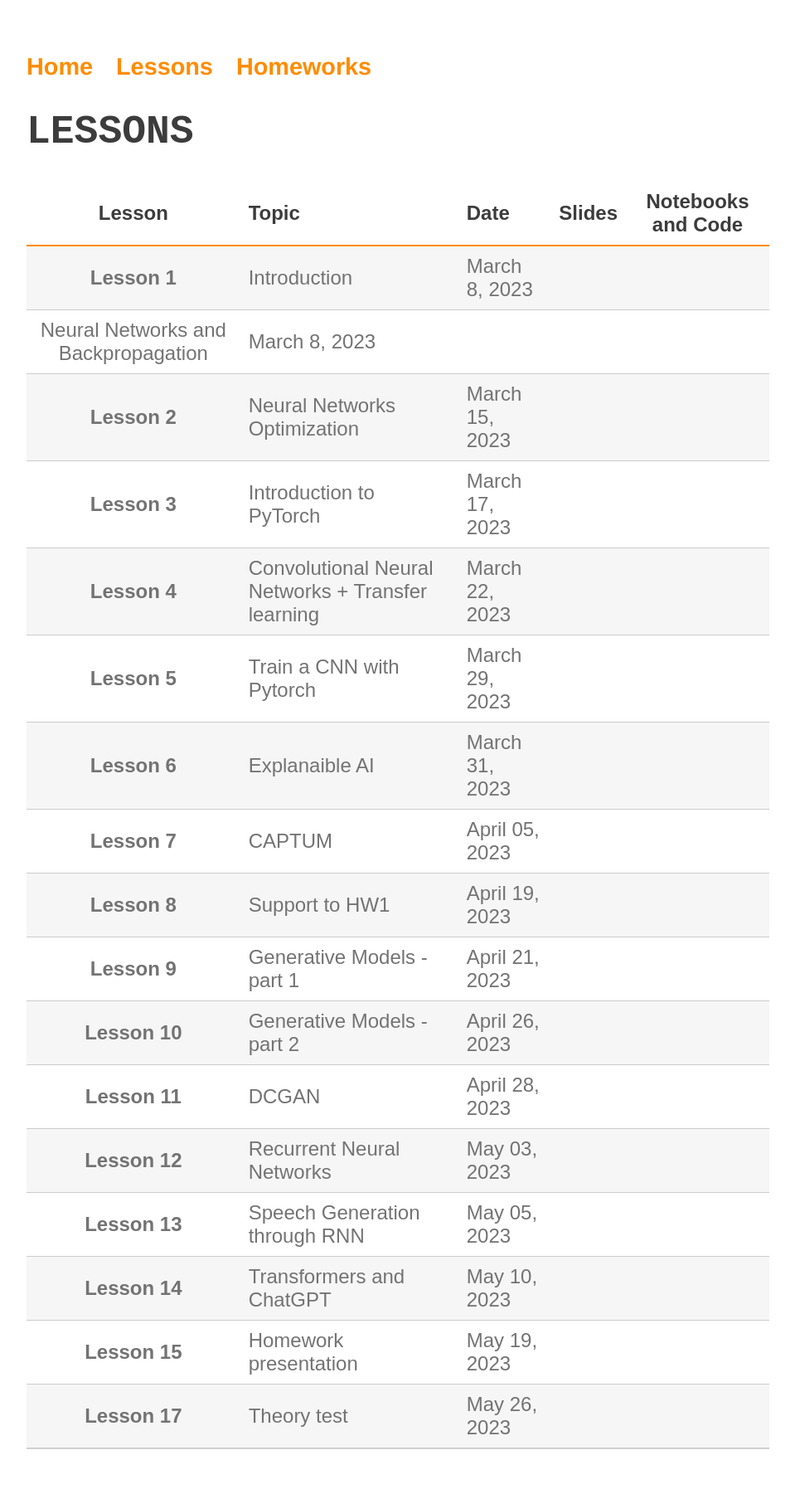
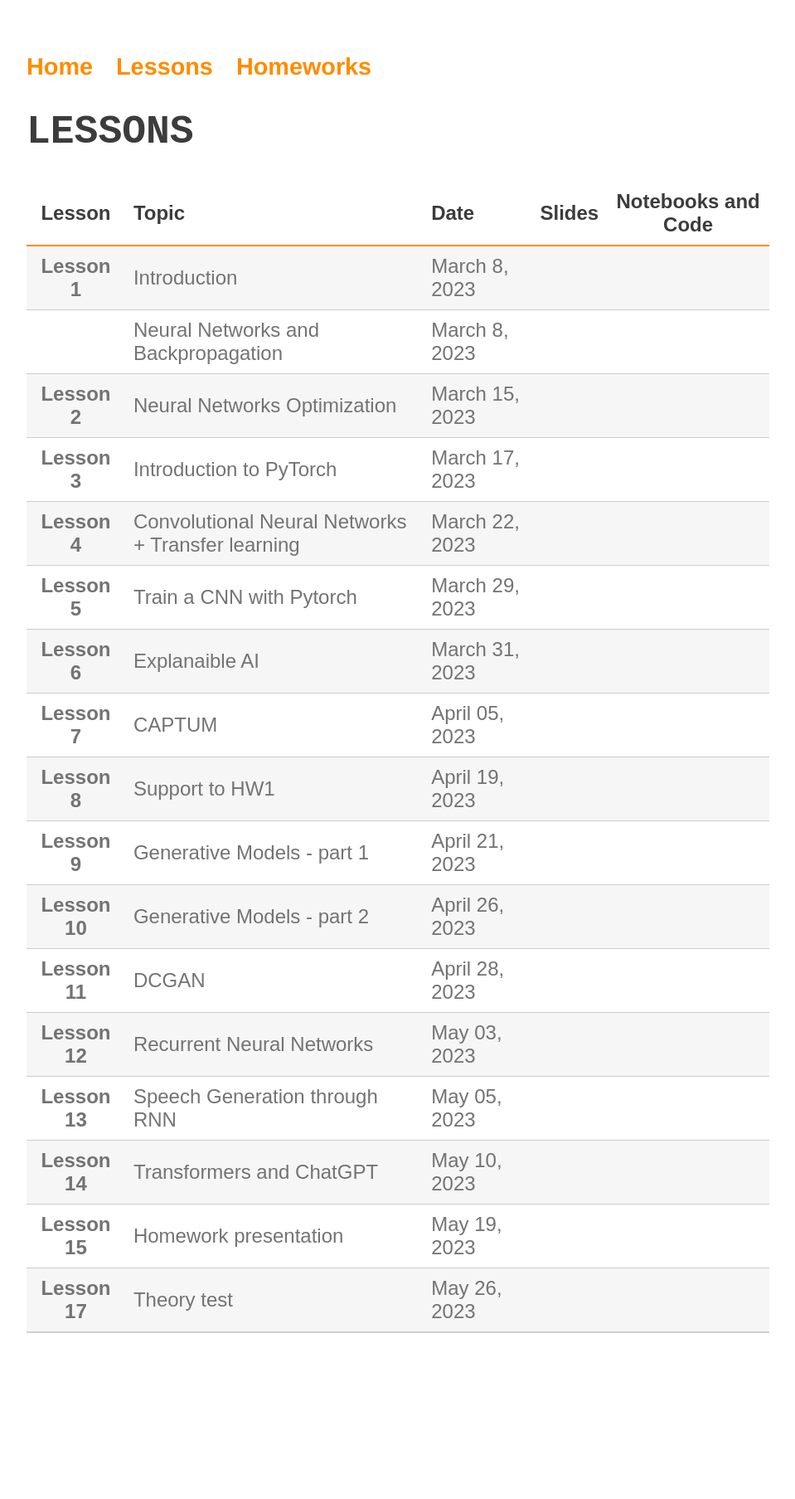
Before and after one commit to perceivelab/knowledge-discovery-course, a Jekyll site: the page built from lezioni.md, in a window 1280 px wide. Shown: the whole page at 83% size, without its empty margins (160-1119 px from the left). Built offline with Jekyll 4.4.1, drawn with Linux system fonts in a browser that asks for light colours; our own code applies the rules of GitHub Pages for plain Markdown files; after the commit the page ends 1667 px from its top, so only the background shows below that.

```diff
--- a/lezioni.md
+++ b/lezioni.md
@@ -4,7 +4,7 @@
 | Lesson | Topic              | Date    | Slides          | Notebooks and Code |
 | :-------:| ------------------ | --------------- | :-------:           |:-------:  |
 | **Lesson 1**      | Introduction                                      | March 8, 2023                  |    | |
-                    | Neural Networks and Backpropagation               | March 8, 2023                  |    | |
+|                   | Neural Networks and Backpropagation               | March 8, 2023                  |    | |
 | **Lesson 2**      | Neural Networks Optimization                      | March 15, 2023                 |    | |
 | **Lesson 3**      | Introduction to PyTorch                           | March 17, 2023                 |    | |
 | **Lesson 4**      | Convolutional Neural Networks + Transfer learning | March 22, 2023                 |    | |
```
